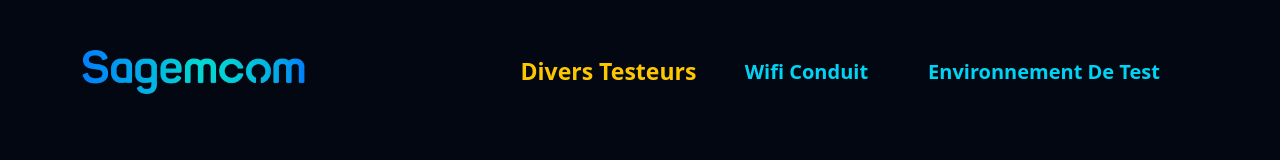
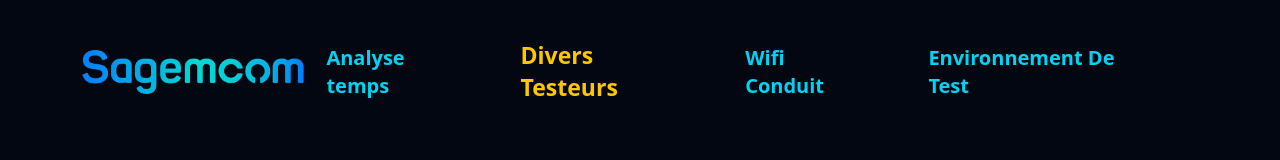
Before and after one commit to Sirine-Chebbi/Final-Project, a React (Vite) app in the folder log_analyzer/: page /nft in a window 1280 px wide. Shown: the top 160 px of the page. Built offline with nearby package versions, Linux system fonts and the light colour scheme; no server answers.

Commit message:
page temps

```diff
--- a/log_analyzer/src/App.jsx
+++ b/log_analyzer/src/App.jsx
@@ -3,6 +3,7 @@ import Wifi_Conduit from "./pages/Wifi_Conduit";
 import Test_Wifi from "./pages/Test_Wifi";
 import Sign_in from "./pages/Sign_in";
 import NFT from "./pages/NFT";
+import Temps from "./pages/temps";
 import Admin from "./pages/Admin";
 
 function App() {
@@ -14,6 +15,7 @@ function App() {
         <Route path="/" element={<Sign_in/>} />
         <Route path="/nft" element={<NFT/>} />
         <Route path="/admin" element={<Admin/>} />
+        <Route path="/tmp" element={<Temps/>} />
       </Routes>
     </Router>
   );
--- a/log_analyzer/src/components/Navbar.jsx
+++ b/log_analyzer/src/components/Navbar.jsx
@@ -11,6 +11,16 @@ const Navbar = () => {
             </NavLink>
           </div>
           <div className="flex gap-15 mr-20 text-xl">
+          <NavLink
+              to="/tmp"
+              className={({isActive}) =>
+                `hover:scale-115 duration-200 font-bold hover:text-cyan-300 ${
+                  isActive ? "text-yellow-400 scale-115 hover:text-yellow-400" : "text-cyan-400"
+                }`
+              }
+            >
+              Analyse temps
+            </NavLink>
             <NavLink
               to="/nft"
               className={({isActive}) =>
--- /dev/null
+++ b/log_analyzer/src/pages/Temps.jsx
@@ -0,0 +1,12 @@
+import Navbar from '../components/Navbar';
+
+const Temps = () => {
+  return (
+    <Navbar></Navbar>
+
+
+
+  )
+}
+
+export default Temps
```
Also changed, not shown: 2 other files (tests, documents, lock files or other folders).
